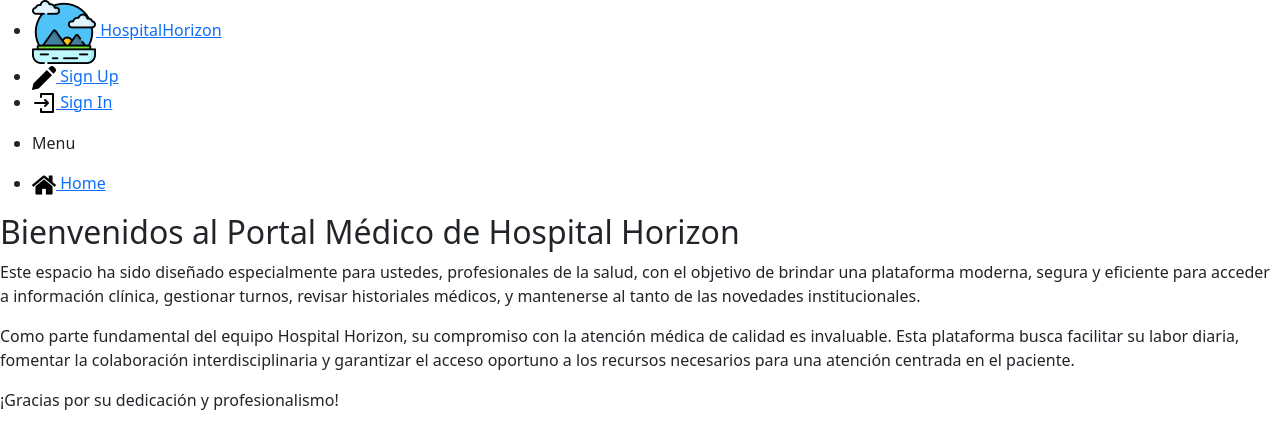
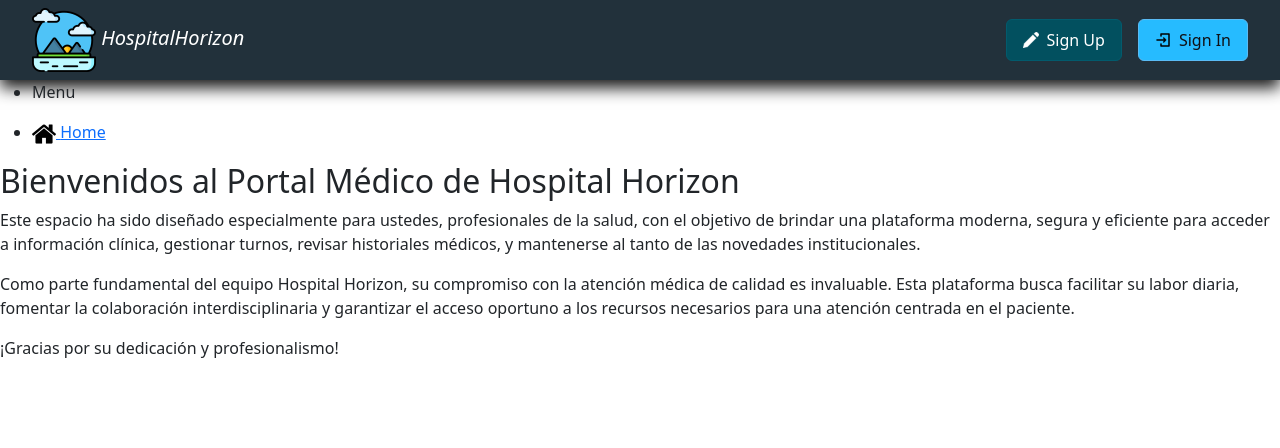
Before and after one commit to Ismael7058/hospital-proyect, a website: page view/index.html in a window 1280 px wide. Drawn offline with Linux system fonts and the light colour scheme.

Commit message:
Estilo de index.html: agregar estilos para el header
- Estilos base para .header con sombra
- Estilos para botones .btn-sesion y .btn-register con hover
- Iconos e imágenes ajustadas para el header

```diff
--- a/public/css/style.css
+++ b/public/css/style.css
@@ -1,3 +1,75 @@
 .bg-green-blue {
   background-color: #22313b;
 }
+
+/* Header */
+.header {
+  flex: 0 0 auto;
+  box-shadow: 0 8px 15px rgba(0, 0, 0, 0.9);
+  z-index: 5;
+}
+
+/*Sign In*/
+.btn-sesion {
+  background-color: rgb(38, 187, 255);
+  color: rgb(16, 16, 20);
+  border: 1px solid rgb(90, 187, 244);
+  padding-top: 0.5rem;
+  padding-bottom: 0.5rem;
+  padding-left: 1rem;
+  padding-right: 1rem;
+  border-radius: 0.375rem;
+  display: flex;
+  align-items: center;
+  gap: 8px;
+  text-align: center;
+  text-decoration: none;
+  font-weight: 500;
+}
+
+.btn-sesion:hover{
+  background-color:#61cdff;
+
+}
+
+/*Sign Up*/
+.btn-register {
+  background-color: #02505f;
+  color: #fff;
+  border: 1px solid #025b6d;
+  padding-top: 0.5rem;
+  padding-bottom: 0.5rem;
+  padding-left: 1rem;
+  padding-right: 1rem;
+  border-radius: 0.375rem;
+  display: flex;
+  align-items: center;
+  justify-items: center;
+  gap: 8px;
+  text-align: center;
+  text-decoration: none;
+  font-weight: 500;
+}
+
+.btn-register:hover{
+  background-color: #036c81;
+  border: 1px solid rgb(18, 102, 119);
+  color: black;
+}
+
+.register-icon {
+  filter: invert(1);
+}
+
+.btn-register:hover .register-icon {
+  filter: invert(0);
+}
+
+.icon-b{
+  width: auto;
+  height: 16px;
+}
+/* ----------------- */
+.list-style-none{
+  list-style-type: none;
+}
--- a/view/index.html
+++ b/view/index.html
@@ -10,24 +10,24 @@
 </head>
 
 <body>
-  <header>
+  <header class="header bg-green-blue">
     <nav>
-      <ul>
-        <li>
-          <a href="javascript:void(0)">
+      <ul class="d-flex flex-row align-items-center list-style-none m-0 px-4">
+        <li class="p-2 flex-grow-1">
+          <a class="text-decoration-none fs-5 text-white" href="javascript:void(0)">
             <img src="/img/logo.png" alt="Logo de la pagina">
-            <span>HospitalHorizon</span>
+            <span class="fst-italic">HospitalHorizon</span>
           </a>
         </li>
-        <li>
-          <a href="javascript:void(0)">
-            <img src="/img/lapiz.png" alt="Icono de Sign In">
+        <li class="p-2">
+          <a class="btn-register" href="javascript:void(0)">
+            <img class="register-icon icon-b" src="/img/lapiz.png" alt="Icono de Sign In">
             <span>Sign Up</span> <!-- Registrarse -->
           </a>
         </li>
-        <li>
-          <a href="javascript:void(0)">
-            <img src="/img/entrar.png" alt="Icono de Sign In">
+        <li class="p-2">
+          <a class="btn-sesion" href="javascript:void(0)">
+            <img class="icon-b" src="/img/entrar.png" alt="Icono de Sign In">
             <span>Sign In</span> <!-- Iniciar Sesion-->
           </a>
         </li>
```
